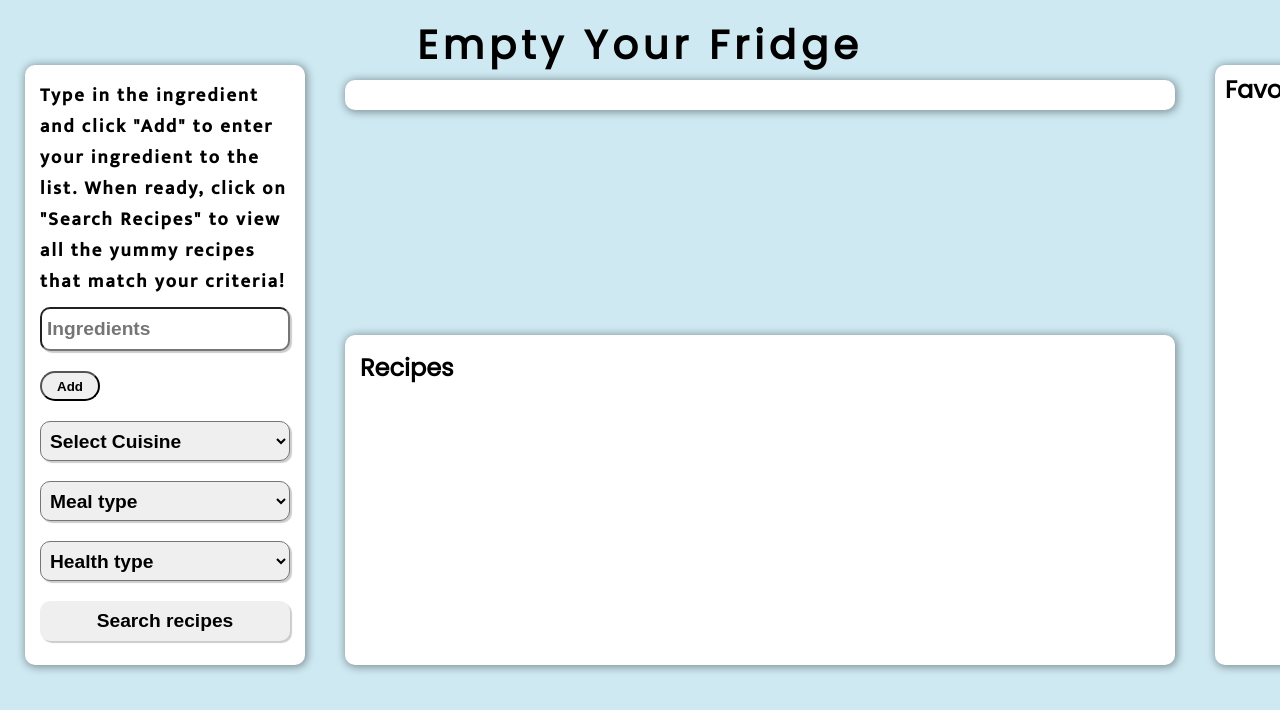
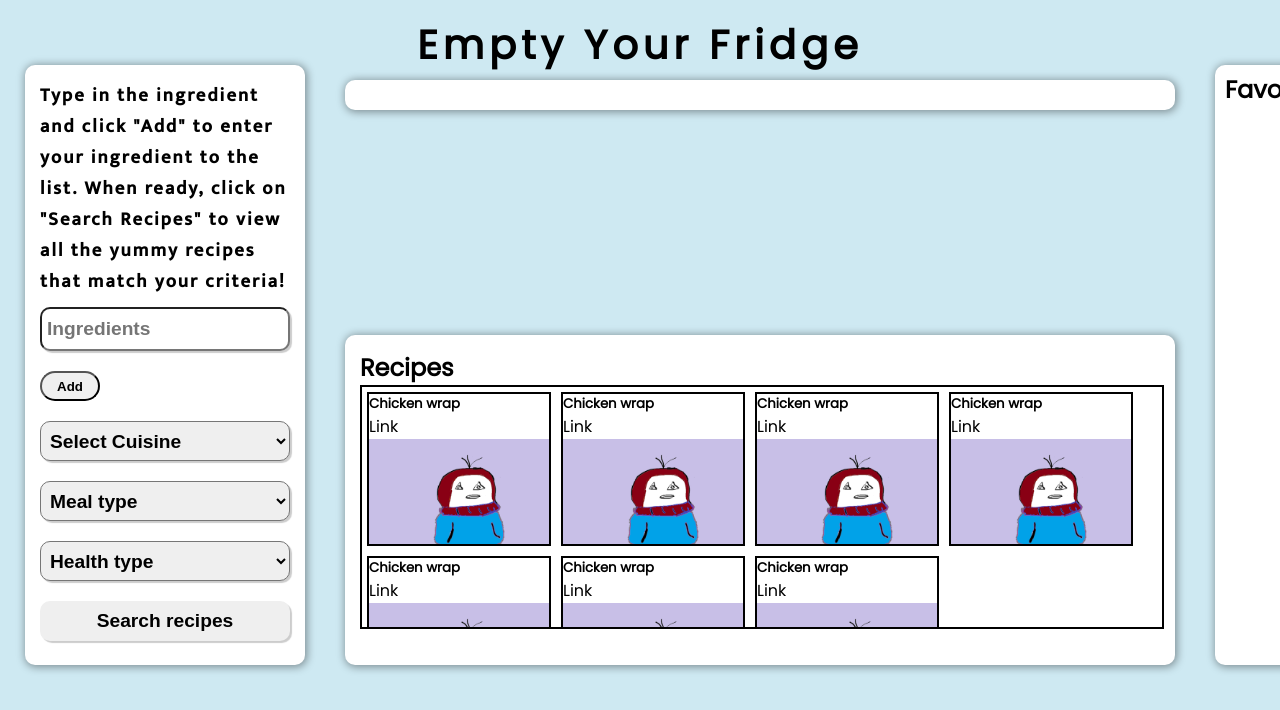
Before and after one commit to TheBigBookMan/Empty-Your-Fridge, a React (Create React App) app in the folder empty-your-fridge/: page / in a window 1280 px wide. Shown: the top 710 px of the page. Built offline with nearby package versions, Linux system fonts and the light colour scheme.

Commit message:
added in hard coded recipes for design layout temporarily

```diff
--- a/empty-your-fridge/src/components/Recipes/Recipes.js
+++ b/empty-your-fridge/src/components/Recipes/Recipes.js
@@ -1,5 +1,8 @@
 import React from "react";
 import { recipeStyles as recipes } from "./styles/RecipesStyles";
+
+//! DELETE THIS
+import pic from "./pic.png";
 
 // TODO prop of ingredients and selection will be transferred to fetch call API
 
@@ -9,6 +12,43 @@ const Recipes = () => {
   return (
     <div style={recipes.recipesContainer}>
       <h2>Recipes</h2>
+      <div style={recipes.recipesBox}>
+        <div style={recipes.recipe}>
+          <h5>Chicken wrap</h5>
+          <p style={recipes.link}>Link</p>
+          <img style={recipes.pic} src={pic} alt=" " />
+        </div>
+        <div style={recipes.recipe}>
+          <h5>Chicken wrap</h5>
+          <p style={recipes.link}>Link</p>
+          <img style={recipes.pic} src={pic} alt=" " />
+        </div>
+        <div style={recipes.recipe}>
+          <h5>Chicken wrap</h5>
+          <p style={recipes.link}>Link</p>
+          <img style={recipes.pic} src={pic} alt=" " />
+        </div>
+        <div style={recipes.recipe}>
+          <h5>Chicken wrap</h5>
+          <p style={recipes.link}>Link</p>
+          <img style={recipes.pic} src={pic} alt=" " />
+        </div>
+        <div style={recipes.recipe}>
+          <h5>Chicken wrap</h5>
+          <p style={recipes.link}>Link</p>
+          <img style={recipes.pic} src={pic} alt=" " />
+        </div>
+        <div style={recipes.recipe}>
+          <h5>Chicken wrap</h5>
+          <p style={recipes.link}>Link</p>
+          <img style={recipes.pic} src={pic} alt=" " />
+        </div>
+        <div style={recipes.recipe}>
+          <h5>Chicken wrap</h5>
+          <p style={recipes.link}>Link</p>
+          <img style={recipes.pic} src={pic} alt=" " />
+        </div>
+      </div>
     </div>
   );
 };
--- a/empty-your-fridge/src/components/Recipes/styles/RecipesStyles.js
+++ b/empty-your-fridge/src/components/Recipes/styles/RecipesStyles.js
@@ -7,4 +7,26 @@ export const recipeStyles = {
     borderRadius: "10px",
     padding: "15px",
   },
+  recipesBox: {
+    border: "solid black 2px",
+    width: "100%",
+    height: "80%",
+    overflowY: "scroll",
+    display: "flex",
+    flexWrap: "wrap",
+    // gap: "15px",
+  },
+  recipe: {
+    margin: "5px",
+    border: "solid 2px black",
+    width: "180px",
+    height: "150px",
+  },
+  link: {
+    wordWrap: "break-word",
+  },
+  pic: {
+    width: "180px",
+    height: "105px",
+  },
 };
```
Also changed, not shown: empty-your-fridge/src/components/Recipes/pic.png (added).
